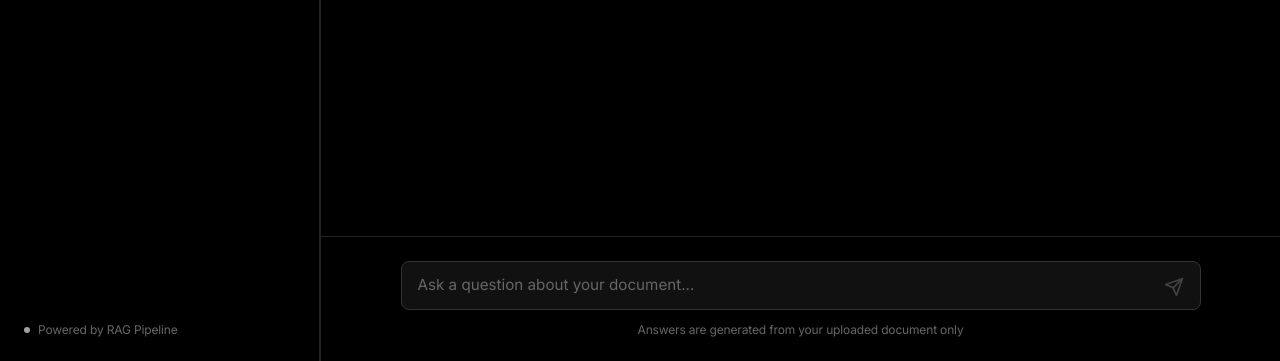
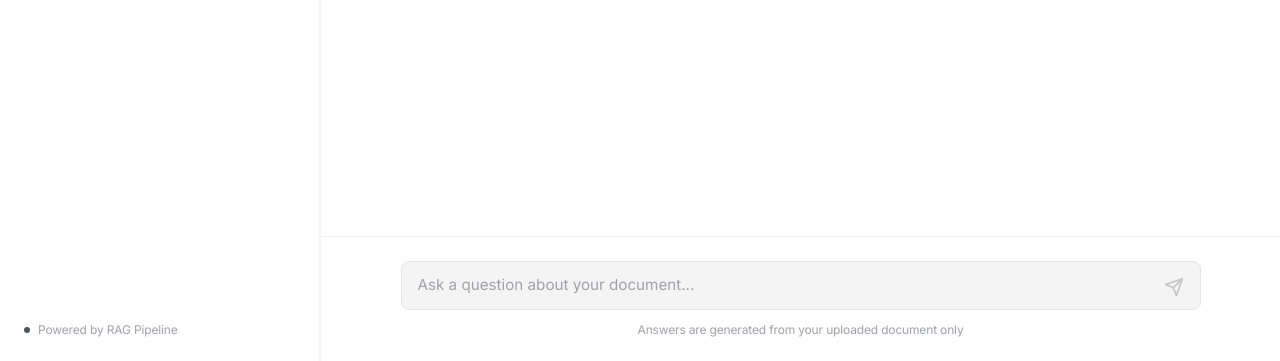
Before and after one commit to Yash-1706/NotebookLM, a website: page public/index.html in a window 1280 px wide. Shown: the part 439-800 px from the top of the page. Drawn offline with Linux system fonts and the light colour scheme; no server answers.

Commit message:
ui: switch to minimalist light theme

```diff
--- a/public/app.js
+++ b/public/app.js
@@ -362,23 +362,15 @@ function showToast(message, type = "info") {
     bottom: 24px;
     right: 24px;
     padding: 14px 20px;
-    border-radius: 12px;
+    border-radius: 4px;
     font-size: 0.85rem;
     font-family: var(--font-sans);
-    color: white;
+    color: #ffffff;
     z-index: 200;
     animation: fadeInUp 0.3s ease-out;
-    box-shadow: 0 8px 32px rgba(0,0,0,0.4);
+    box-shadow: 0 4px 16px rgba(0,0,0,0.1);
     max-width: 360px;
-    backdrop-filter: blur(12px);
-    border: 1px solid rgba(255,255,255,0.1);
-    background: ${
-      type === "success"
-        ? "rgba(52, 211, 153, 0.9)"
-        : type === "error"
-          ? "rgba(248, 113, 113, 0.9)"
-          : "rgba(129, 140, 248, 0.9)"
-    };
+    background: ${type === "error" ? "#ef4444" : "#09090b"};
   `;
   toast.textContent = message;
   document.body.appendChild(toast);
--- a/public/styles.css
+++ b/public/styles.css
@@ -12,32 +12,32 @@
 }
 
 :root {
-  /* Minimalist Monochrome Palette */
-  --bg-primary: #000000;
-  --bg-secondary: #0a0a0a;
-  --bg-surface: #111111;
-  --bg-elevated: #1a1a1a;
-  --bg-hover: #222222;
-  --bg-active: #333333;
+  /* Minimalist Monochrome Palette (Light Theme) */
+  --bg-primary: #ffffff;
+  --bg-secondary: #fafafa;
+  --bg-surface: #f4f4f5;
+  --bg-elevated: #efeff1;
+  --bg-hover: #e4e4e7;
+  --bg-active: #d4d4d8;
 
-  --border-subtle: #222222;
-  --border-default: #333333;
-  --border-strong: #555555;
+  --border-subtle: #f4f4f5;
+  --border-default: #e4e4e7;
+  --border-strong: #d4d4d8;
 
-  --text-primary: #ffffff;
-  --text-secondary: #a0a0a0;
-  --text-muted: #666666;
+  --text-primary: #09090b;
+  --text-secondary: #52525b;
+  --text-muted: #a1a1aa;
 
-  /* Accent — Pure White for minimalism */
-  --accent-start: #ffffff;
-  --accent-end: #ffffff;
-  --accent-solid: #ffffff;
-  --accent-dim: rgba(255, 255, 255, 0.05);
+  /* Accent — Pure Black for minimalism in light mode */
+  --accent-start: #000000;
+  --accent-end: #000000;
+  --accent-solid: #000000;
+  --accent-dim: rgba(0, 0, 0, 0.05);
   --accent-glow: transparent;
 
-  --success: #ffffff;
-  --warning: #aaaaaa;
-  --error: #ff5555;
+  --success: #000000;
+  --warning: #555555;
+  --error: #ef4444;
 
   /* Spacing */
   --sidebar-width: 320px;
@@ -442,6 +442,7 @@ body {
   overflow-x: auto;
   margin: 16px 0;
   border-radius: 4px;
+  border: 1px solid var(--border-subtle);
 }
 
 /* Sources panel */
@@ -537,6 +538,8 @@ body {
 
 .input-wrapper:focus-within {
   border-color: var(--border-strong);
+  background: var(--bg-primary);
+  box-shadow: 0 4px 12px rgba(0, 0, 0, 0.05);
 }
 
 #queryInput {
@@ -588,7 +591,7 @@ body {
 .processing-overlay {
   position: fixed;
   inset: 0;
-  background: rgba(0, 0, 0, 0.9);
+  background: rgba(255, 255, 255, 0.9);
   display: none;
   align-items: center;
   justify-content: center;
```
